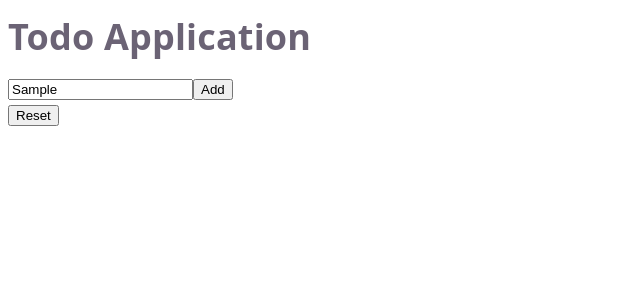
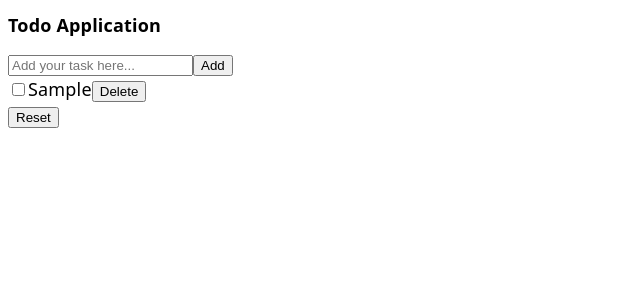
Before and after one commit to jamesfowler-dev/todo-application, a React (Vite) app: page / in a window 1280 px wide. Both pictures are taken after typing "Sample" into the empty fields and a click on the button "Add". Shown: the top 300 px of the page, without its empty margins (0-640 px from the left). Built offline with nearby package versions, Linux system fonts and the light colour scheme.

Commit message:
add state and event handlers to add inputdata to app.jsx

```diff
--- a/src/App.jsx
+++ b/src/App.jsx
@@ -1,15 +1,35 @@
 import { useState } from 'react'
 
-import InputBar from "./components/InputBar.jsx"
+import InputBar from "./components/InputBar.jsx";
+import ToDoItem from "./components/ToDoItem.jsx";
+import ToDoList from "./components/ToDoList.jsx";
 
 import './App.css'
 
+
+
 function App() {
+
+
+  const [ items, setItems ] = useState([]);
+
+  const handleSubmit = (event) => {
+    event.preventDefault();
+    const newItem = event.target[0].value;
+    setItems([...items, newItem]);
+    event.target[0].value = "";
+  }
+
 
   return (
     <>
       <h1>Todo Application</h1>
-      <InputBar />
+      <InputBar
+        handleSubmit={handleSubmit}
+      />
+      <ToDoList
+        items={items}
+      />
       <button>Reset</button>
 
     </>
--- a/src/components/InputBar.jsx
+++ b/src/components/InputBar.jsx
@@ -1,15 +1,19 @@
-const InputBar = () => {
+const InputBar = (props) => {
+
+    const { handleSubmit } = props
+
+
 
     return (
-    <div>
+    <form onSubmit={handleSubmit}>
         <label></label>
         <input
             type="text"
             placeholder="Add your task here...">
 
         </input>
-        <button>Add</button>
-    </div>
+        <button type="submit">Add</button>
+    </form>
     )
 }
 
--- a/src/components/ToDoItem.css
+++ b/src/components/ToDoItem.css
@@ -0,0 +1,5 @@
+div {
+
+    border-radius: 20%;
+    color: black;
+}
--- a/src/components/ToDoItem.jsx
+++ b/src/components/ToDoItem.jsx
@@ -1,5 +1,19 @@
-const ToDoItem = () => {
+import './ToDoItem.css'
 
+const ToDoItem = (props) => {
+
+    const { item } = props
+
+
+    return (
+
+        <div>
+            <input type="checkbox"></input>
+            {item}
+            <button>Delete</button>
+
+        </div>
+    )
 }
 
 export default ToDoItem
--- /dev/null
+++ b/src/components/ToDoList.jsx
@@ -0,0 +1,23 @@
+import ToDoItem from "./ToDoItem.jsx"
+
+const ToDoList = (props) => {
+
+    const { items } = props;
+
+        return (
+            <div>
+                {items.map((item, index) => (
+                        <ToDoItem
+                            key={index}
+                            item={item}
+                        />
+                    ))
+                }
+
+            </div>
+
+        )
+}
+
+
+export default ToDoList;
--- a/src/index.css
+++ b/src/index.css
@@ -25,3 +25,7 @@
   -webkit-font-smoothing: antialiased;
   -moz-osx-font-smoothing: grayscale;
 }
+
+h1 {
+  font-size: 18px;
+}
```
Also changed, not shown: src/components/ToDoList.css (added).
